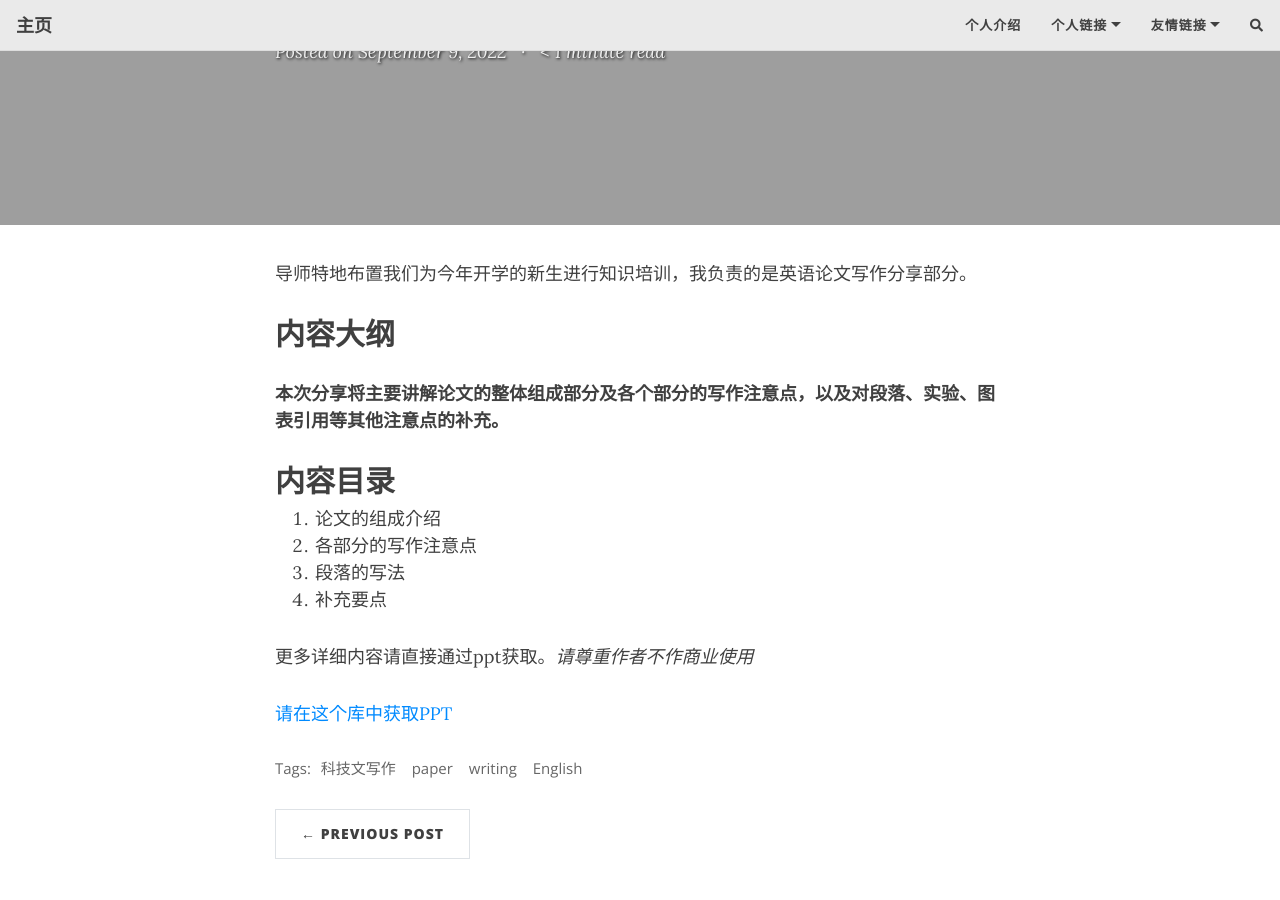
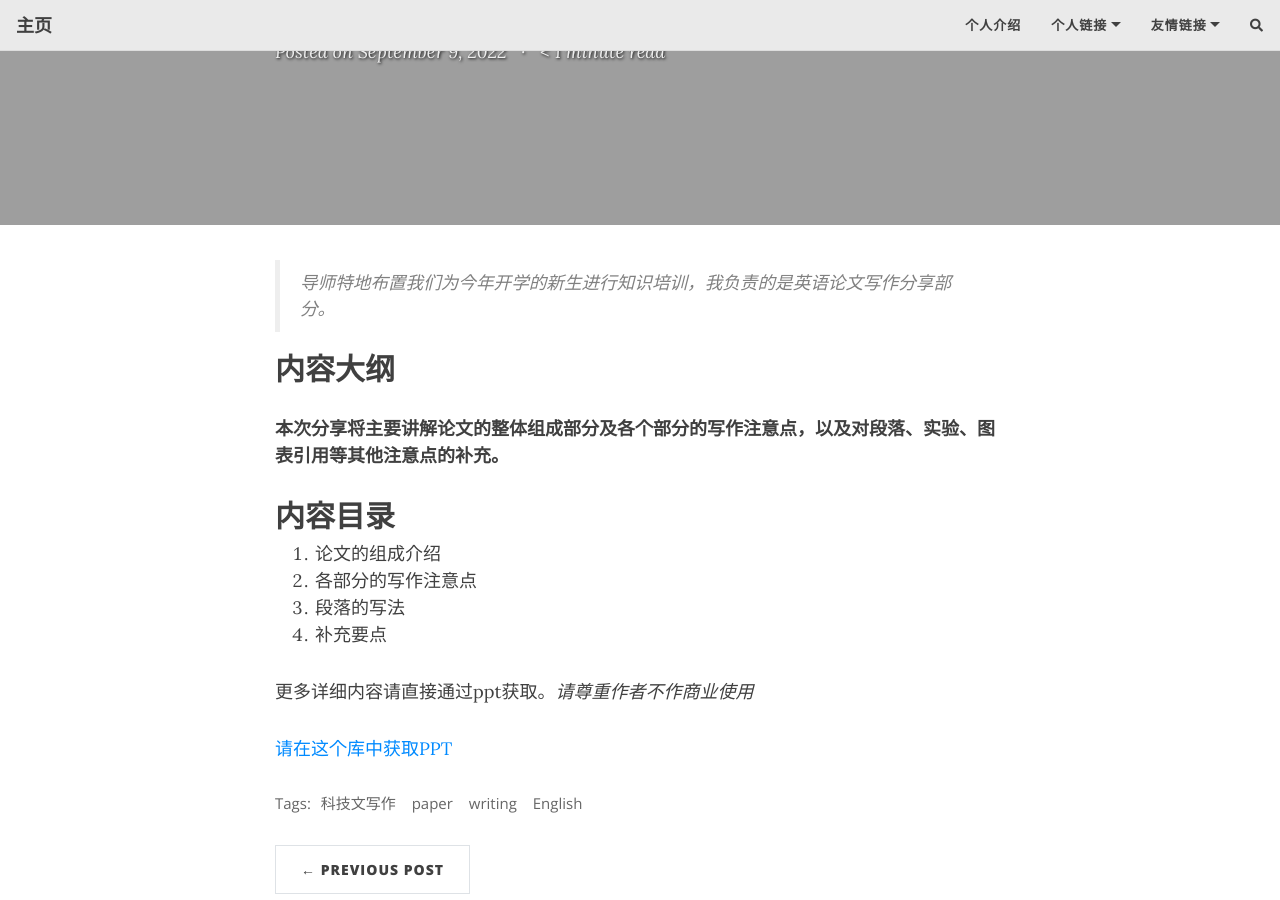
Before and after one commit to wut2017syj/wut2017syj.github.io, a Jekyll site: the page built from _posts/2022-09-09-English-paper-writing.md, in a window 1280 px wide and 900 px high, scrolled down 318 px. Built offline with Jekyll 4.4.1, drawn with Linux system fonts in a browser that asks for light colours; nearby versions of some CDN libraries; comment, search, counter and statistics services are not loaded.

Commit message:
改格式为引用

```diff
--- a/_posts/2022-09-09-English-paper-writing.md
+++ b/_posts/2022-09-09-English-paper-writing.md
@@ -9,7 +9,7 @@ comments: true
 social-share: true
 readtime: true
 ---
-导师特地布置我们为今年开学的新生进行知识培训，我负责的是英语论文写作分享部分。
+> 导师特地布置我们为今年开学的新生进行知识培训，我负责的是英语论文写作分享部分。
 
 ## 内容大纲
 
```
